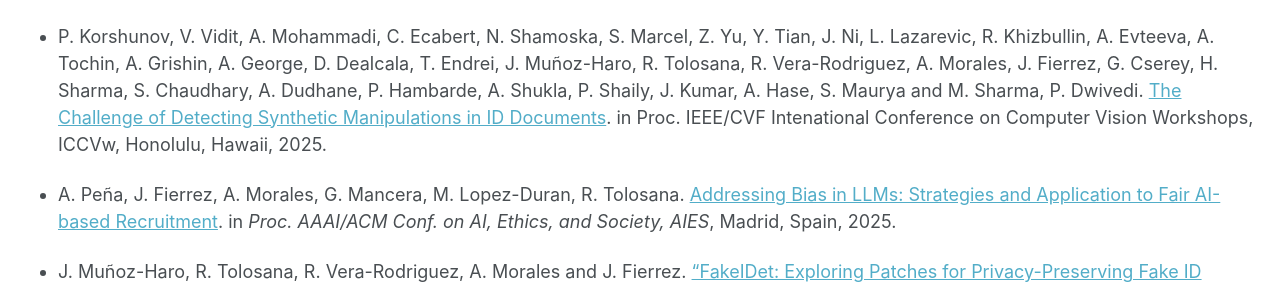
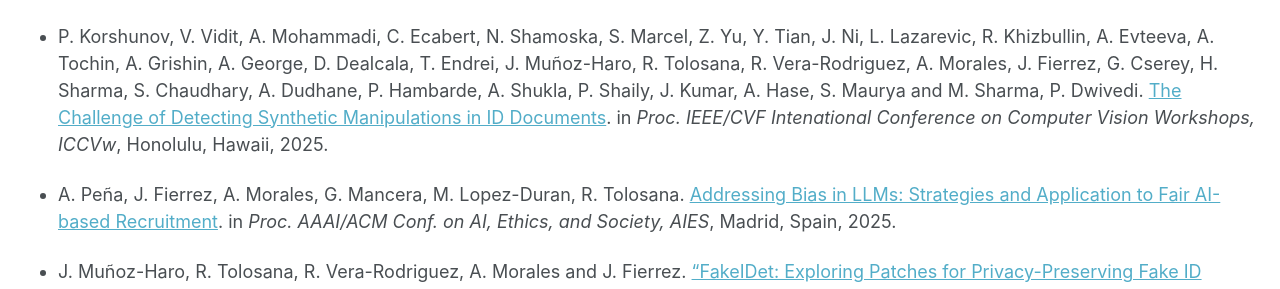
Before and after one commit to catedraeniauam/catedraeniauam.github.io, a Jekyll site: the page built from _pages/publications.md, in a window 1280 px wide and 900 px high, scrolled down 2413 px. Shown: the part 153-442 px from the top of the window. Built offline with Jekyll 4.4.1, drawn with Linux system fonts in a browser that asks for light colours; some of the changed text lies outside the part shown.

Commit message:
Añadimos cursiva

```diff
--- a/_pages/publications.md
+++ b/_pages/publications.md
@@ -10,7 +10,7 @@ Journal Articles
 
 - I. Solano, J. Fierrez, A. Morales, A. Peña, R. Tolosana, F. Zamora-Martinez, J. San Agustin. <a href="https://www.sciencedirect.com/science/article/pii/S0031320326005819">Balancing Tails when Comparing Distributions: Comprehensive Equity Index (CEI) with Application to Bias Evaluation in Operational Face Biometrics</a>. *Pattern Recognition*, 2026.
 
-- S.M. La Cava , R. Casula , S. Concas , G. Orrù , R. Tolosana, M. Drahansky, J. Fierrez, G.L. Marcialis. <a href="https://arxiv.org/abs/2504.18886">Exploiting Multiple Representations: 3D Face Biometrics Fusion with Application to Surveillance</a>. Array, 2026.
+- S.M. La Cava , R. Casula , S. Concas , G. Orrù , R. Tolosana, M. Drahansky, J. Fierrez, G.L. Marcialis. <a href="https://arxiv.org/abs/2504.18886">Exploiting Multiple Representations: 3D Face Biometrics Fusion with Application to Surveillance</a>. *Array*, 2026.
 
 - B. Biesseck, P. Vidal, L. Coelho, R. Granada, R. Tolosana, D. Menotti. <a href="https://ieeexplore.ieee.org/abstract/document/11345108">Are Synthetic Data As Good As Real Data For Recognizing Doppelgängers and Twins Faces?</a>. *IEEE Access*, 2026.
 
@@ -61,7 +61,7 @@ Conference Papers
 
 - P. Korshunov, Vidit, A. Mohammadi, C. Ecabert, N. Shamoska, S. Marcel, Z. Yu, Y. Tian, J. Ni, L. Lazarevic, R. Khizbullin, A. Evteeva, A. Tochin, A. Grishin, A. George, D. DeAlcala, T. Endrei, J. Munoz-Haro, R. Tolosana, R. Vera-Rodriguez, A. Morales, J. Fierrez, G. Cserey, H. Sharma, S. Chaudhary, A. Dudhane, P. Hambarde, A. Shukla, P. Shaily, J. Kumar, A. Hase, S. Maurya, M. Sharma and P. Dwivedi. <a href="https://publications.idiap.ch/attachments/papers/2025/Korshunov_ICCV_2025.pdf">"DeepID Challenge of Detecting Synthetic Manipulations in ID Documents"</a>. In *Proc. IEEE International Conference on Computer Vision Workshops, ICCVw*, 2025. **(Second in Track 2 and Fourth in Track 1 of the Challenge)**
 
-- P. Korshunov, V. Vidit, A. Mohammadi, C. Ecabert, N. Shamoska, S. Marcel, Z. Yu, Y. Tian, J. Ni, L. Lazarevic, R. Khizbullin, A. Evteeva, A. Tochin, A. Grishin, A. George, D. Dealcala, T. Endrei, J. Muñoz-Haro, R. Tolosana, R. Vera-Rodriguez, A. Morales, J. Fierrez, G. Cserey, H. Sharma, S. Chaudhary, A. Dudhane, P. Hambarde, A. Shukla, P. Shaily, J. Kumar, A. Hase, S. Maurya and M. Sharma, P. Dwivedi. <a href="https://openaccess.thecvf.com/ICCV2025_workshops/DeepID">The Challenge of Detecting Synthetic Manipulations in ID Documents</a>. in Proc. IEEE/CVF Intenational Conference on Computer Vision Workshops, ICCVw, Honolulu, Hawaii, 2025.
+- P. Korshunov, V. Vidit, A. Mohammadi, C. Ecabert, N. Shamoska, S. Marcel, Z. Yu, Y. Tian, J. Ni, L. Lazarevic, R. Khizbullin, A. Evteeva, A. Tochin, A. Grishin, A. George, D. Dealcala, T. Endrei, J. Muñoz-Haro, R. Tolosana, R. Vera-Rodriguez, A. Morales, J. Fierrez, G. Cserey, H. Sharma, S. Chaudhary, A. Dudhane, P. Hambarde, A. Shukla, P. Shaily, J. Kumar, A. Hase, S. Maurya and M. Sharma, P. Dwivedi. <a href="https://openaccess.thecvf.com/ICCV2025_workshops/DeepID">The Challenge of Detecting Synthetic Manipulations in ID Documents</a>. in *Proc. IEEE/CVF Intenational Conference on Computer Vision Workshops, ICCVw*, Honolulu, Hawaii, 2025.
 
 - A. Peña, J. Fierrez, A. Morales, G. Mancera, M. Lopez-Duran, R. Tolosana. <a href="https://ojs.aaai.org/index.php/AIES/article/view/36689">Addressing Bias in LLMs: Strategies and Application to Fair AI-based Recruitment</a>. in *Proc. AAAI/ACM Conf. on AI, Ethics, and Society, AIES*, Madrid, Spain, 2025.
 
```
